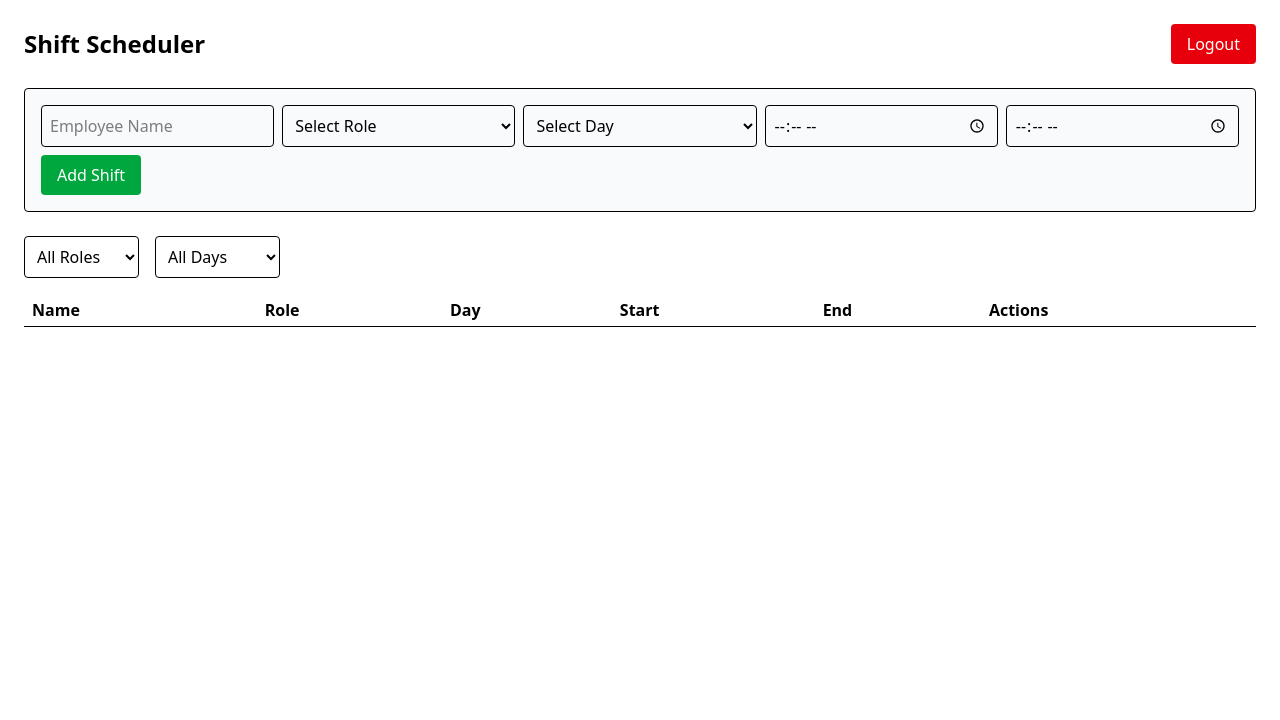
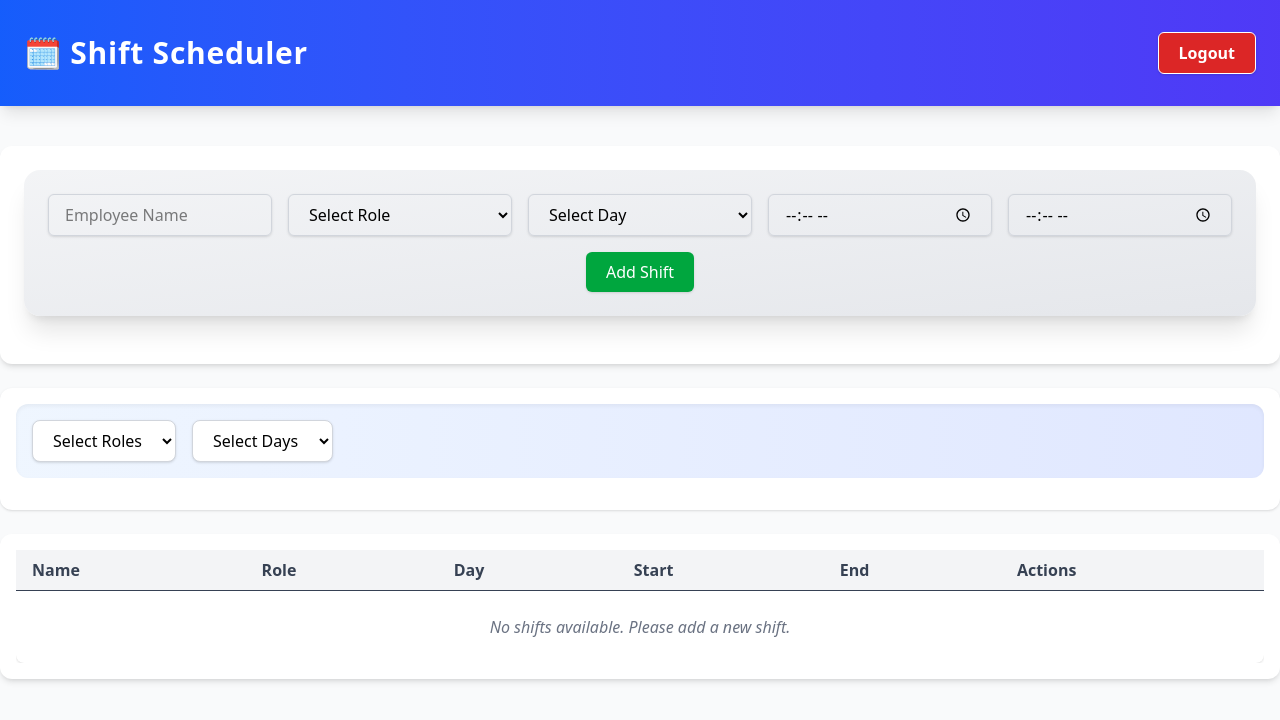
Before and after one commit to Suryasu5678/MN-Engineering, a React (Vite) app: page /dashboard in a window 1280 px wide. Shown: the top 720 px of the page. Built offline with nearby package versions, Linux system fonts and the light colour scheme; sample sign-in values are in the browser's storage.

Commit message:
Improve UI design and user experience

```diff
--- a/src/pages/Dashboard.jsx
+++ b/src/pages/Dashboard.jsx
@@ -16,28 +16,37 @@ export default function Dashboard({ onLogout }) {
   );
 
   return (
-    <div className="p-6">
-      <header className="flex justify-between items-center mb-6">
-        <h1 className="text-2xl font-bold">Shift Scheduler</h1>
+    <div className="min-h-screen bg-gray-50">
+      <header className="flex justify-between items-center mb-10  bg-gradient-to-r from-blue-600 to-indigo-600 text-white  px-6 py-8 shadow-lg">
+        <h1 className="text-3xl font-bold tracking-wide">🗓️ Shift Scheduler</h1>
         <button
           onClick={onLogout}
-          className="px-4 py-2 bg-red-600 text-white rounded cursor-pointer hover:bg-red-400"
+          className="px-5 py-2 rounded-md bg-[#DC2626] hover:bg-[#B91C1C] border-white-500 border-1 text-white-700 font-semibold shadow cursor-pointer transition duration-200"
         >
           Logout
         </button>
       </header>
+
+      <div className="bg-white p-6 rounded-xl shadow-md mb-6">
         <ShiftForm onSave={addShift} />
+      </div>
+
+      <div className="bg-white p-4 rounded-xl shadow-sm mb-6">
         <FilterBar
           role={filterRole}
           day={filterDay}
           setRole={setFilterRole}
           setDay={setFilterDay}
         />
+      </div>
+
+      <div className="bg-white p-4 rounded-xl shadow-md">
         <ShiftTable
           shifts={filtered}
           onUpdate={updateShift}
           onDelete={deleteShift}
         />
       </div>
+    </div>
   );
 }
--- a/src/pages/FilterBar.jsx
+++ b/src/pages/FilterBar.jsx
@@ -14,26 +14,26 @@ export default function FilterBar({ role, day, setRole, setDay }) {
   ];
 
   return (
-    <div className="mb-4 flex space-x-4">
+    <div className="mb-4 bg-gradient-to-r from-blue-50 to-indigo-100 p-4 rounded-xl shadow-inner flex flex-wrap gap-4">
       <select
         value={role}
         onChange={(e) => setRole(e.target.value)}
-        className="p-2 border rounded cursor-pointer"
+        className="px-4 py-2 bg-white border border-gray-300 rounded-lg shadow-sm focus:outline-none focus:ring-2 focus:ring-blue-500 transition w-full sm:w-auto cursor-pointer"
       >
         {roles.map((r) => (
           <option key={r} value={r}>
-            {r || "All Roles"}
+            {r || "Select Roles"}
           </option>
         ))}
       </select>
       <select
         value={day}
         onChange={(e) => setDay(e.target.value)}
-        className="p-2 border rounded  cursor-pointer"
+        className="px-4 py-2 bg-white border border-gray-300 rounded-lg shadow-sm focus:outline-none focus:ring-2 focus:ring-blue-500 transition w-full sm:w-auto cursor-pointer"
       >
         {days.map((d) => (
           <option key={d} value={d}>
-            {d || "All Days"}
+            {d || "Select Days"}
           </option>
         ))}
       </select>
--- a/src/pages/Login.jsx
+++ b/src/pages/Login.jsx
@@ -1,10 +1,10 @@
 import React, { useState } from "react";
 import bgImage from "../assets/astronaut-destiny-walking-the-unknown-2r-3840x2160.jpg";
-
 
 export default function Login({ onLogin }) {
   const [user, setUser] = useState("");
   const [pass, setPass] = useState("");
+  const [showPassword, setShowPassword] = useState(false);
   const [error, setError] = useState("");
 
   const handleSubmit = (e) => {
@@ -18,7 +18,7 @@ export default function Login({ onLogin }) {
 
   return (
     <div
-      className="min-h-screen flex items-center justify-center "
+      className="min-h-screen flex items-center justify-center"
       style={{
         backgroundImage: `url(${bgImage})`,
         backgroundSize: "cover",
@@ -30,10 +30,10 @@ export default function Login({ onLogin }) {
         onSubmit={handleSubmit}
         className="p-8 w-full max-w-md py-20 rounded-2xl bg-white/10 backdrop-blur-md border border-white/20 shadow-lg flex flex-col justify-center items-center"
       >
-        <h2 className="text-xl text-center  text-amber-200 font-bold my-7">
+        <h2 className="text-xl text-center text-amber-200 font-bold my-7">
           Login
         </h2>
-        <div className="text-white">
+        <div className="text-white w-full">
           <input
             type="text"
             placeholder="Username"
@@ -41,21 +41,70 @@ export default function Login({ onLogin }) {
             onChange={(e) => setUser(e.target.value)}
             className="p-2 w-full border rounded mb-5"
           />
-          <input
-            type="password"
-            placeholder="Password"
-            value={pass}
-            onChange={(e) => setPass(e.target.value)}
-            className="mb-2 p-2 w-full border rounded"
-          />
+
+          <div className="relative w-full">
+            <input
+              type={showPassword ? "text" : "password"}
+              placeholder="Password"
+              value={pass}
+              onChange={(e) => setPass(e.target.value)}
+              className="p-2 w-full border rounded pr-10"
+            />
+            <button
+              type="button"
+              onClick={() => setShowPassword((prev) => !prev)}
+              className="absolute top-1/2 right-3 -translate-y-1/2"
+              tabIndex={-1}
+            >
+              {showPassword ? (
+                // Eye Slash SVG
+                <svg
+                  xmlns="http://www.w3.org/2000/svg"
+                  fill="none"
+                  viewBox="0 0 24 24"
+                  strokeWidth={1.5}
+                  stroke="white"
+                  className="w-5 h-5"
+                >
+                  <path
+                    strokeLinecap="round"
+                    strokeLinejoin="round"
+                    d="M3 3l18 18M15.75 15.75A5.25 5.25 0 018.25 8.25M9.566 5.566A9.005 9.005 0 0112 3c4.97 0 9 7.5 9 7.5a15.977 15.977 0 01-2.796 3.908M6.714 6.714A15.977 15.977 0 003 10.5S7.03 18 12 18c1.273 0 2.49-.396 3.534-1.07"
+                  />
+                </svg>
+              ) : (
+                // Eye SVG
+                <svg
+                  xmlns="http://www.w3.org/2000/svg"
+                  fill="none"
+                  viewBox="0 0 24 24"
+                  strokeWidth={1.5}
+                  stroke="white"
+                  className="w-5 h-5"
+                >
+                  <path
+                    strokeLinecap="round"
+                    strokeLinejoin="round"
+                    d="M2.25 12S6.75 4.5 12 4.5 21.75 12 21.75 12 17.25 19.5 12 19.5 2.25 12 2.25 12z"
+                  />
+                  <path
+                    strokeLinecap="round"
+                    strokeLinejoin="round"
+                    d="M15 12a3 3 0 11-6 0 3 3 0 016 0z"
+                  />
+                </svg>
+              )}
+            </button>
+          </div>
         </div>
+
         <button
           type="submit"
-          className="w-[70%] py-2 bg-[#2595d2] text-white rounded cursor-pointer hover:bg-blue-400 mt-8 "
+          className="w-[70%] py-2 bg-[#2595d2] text-white rounded cursor-pointer hover:bg-blue-400 mt-8"
         >
-          <span className="">Sign In </span>
+          <span className="">Sign In</span>
         </button>
-        {error && <p className="mt-2 text-red-500">{error}</p>}
+        {error && <p className="mt-2 text-red-500 font-bold ">{error}</p>}
       </form>
     </div>
   );
--- a/src/pages/ShiftForm.jsx
+++ b/src/pages/ShiftForm.jsx
@@ -4,7 +4,7 @@ export default function ShiftForm({ onSave, existing, index, onCancel }) {
   const [data, setData] = useState(
     existing || { name: "", role: "", day: "", start: "", end: "" }
   );
-  const [error, setError] = useState("");
+  const [errors, setErrors] = useState({});
 
   const roles = ["Developer", "Designer", "QA", "Manager"];
   const days = [
@@ -20,31 +20,49 @@ export default function ShiftForm({ onSave, existing, index, onCancel }) {
   const handleSubmit = (e) => {
     e.preventDefault();
     const { name, role, day, start, end } = data;
-    if (!name || !role || !day || !start || !end)
-      return setError("All fields are required.");
-    if (end <= start)
-      return setError("End time must be later than start time.");
+    const newErrors = {};
+
+    if (!name) newErrors.name = "Name is required.";
+    if (!role) newErrors.role = "Role is required.";
+    if (!day) newErrors.day = "Day is required.";
+    if (!start) newErrors.start = "Start time is required.";
+    if (!end) newErrors.end = "End time is required.";
+    else if (start && end && end <= start)
+      newErrors.end = "End time must be later than start time.";
+
+    setErrors(newErrors);
+    if (Object.keys(newErrors).length > 0) return;
+
     onSave(data, index);
     if (!existing) setData({ name: "", role: "", day: "", start: "", end: "" });
+    setErrors({});
     if (onCancel) onCancel();
   };
+
 
   return (
     <form
       onSubmit={handleSubmit}
-      className="mb-6 p-4 border rounded bg-gray-50"
+      className="mb-6 p-6 rounded-2xl bg-gradient-to-br from-gray-100 to-gray-200 shadow-xl hover:shadow-2xl transition-all duration-200"
     >
-      <div className="grid grid-cols-1 md:grid-cols-5 gap-2">
+      <div className="grid grid-cols-1 md:grid-cols-5 gap-4">
+        <div className="flex flex-col">
           <input
             placeholder="Employee Name"
             value={data.name}
             onChange={(e) => setData({ ...data, name: e.target.value })}
-          className="p-2 border rounded"
+            className="px-4 py-2 border border-gray-300 rounded-md shadow-sm focus:outline-none focus:ring-2 focus:ring-blue-500 focus:border-transparent"
           />
+          {errors.name && (
+            <span className="text-red-500 text-xs mt-1">{errors.name}</span>
+          )}
+        </div>
+
+        <div className="flex flex-col">
           <select
             value={data.role}
             onChange={(e) => setData({ ...data, role: e.target.value })}
-          className="p-2 border rounded cursor-pointer"
+            className="px-4 py-2 border border-gray-300 rounded-md shadow-sm focus:outline-none focus:ring-2 focus:ring-blue-500 focus:border-transparent cursor-pointer"
           >
             <option value="">Select Role</option>
             {roles.map((r) => (
@@ -53,10 +71,16 @@ export default function ShiftForm({ onSave, existing, index, onCancel }) {
               </option>
             ))}
           </select>
+          {errors.role && (
+            <span className="text-red-500 text-xs mt-1">{errors.role}</span>
+          )}
+        </div>
+
+        <div className="flex flex-col">
           <select
             value={data.day}
             onChange={(e) => setData({ ...data, day: e.target.value })}
-          className="p-2 border rounded  cursor-pointer"
+            className="px-4 py-2 border border-gray-300 rounded-md shadow-sm focus:outline-none focus:ring-2 focus:ring-blue-500 focus:border-transparent cursor-pointer"
           >
             <option value="">Select Day</option>
             {days.map((d) => (
@@ -65,34 +89,53 @@ export default function ShiftForm({ onSave, existing, index, onCancel }) {
               </option>
             ))}
           </select>
+          {errors.day && (
+            <span className="text-red-500 text-xs mt-1">{errors.day}</span>
+          )}
+        </div>
+
+        <div className="flex flex-col">
           <input
             type="time"
             value={data.start}
             onChange={(e) => setData({ ...data, start: e.target.value })}
-          className="p-2 border rounded "
+            onClick={(e) => e.target.showPicker()}
+            className="px-4 py-2 border border-gray-300 rounded-md shadow-sm focus:outline-none focus:ring-2 focus:ring-blue-500 focus:border-transparent cursor-pointer"
           />
+
+          {errors.start && (
+            <span className="text-red-500 text-xs mt-1">{errors.start}</span>
+          )}
+        </div>
+
+        <div className="flex flex-col">
           <input
             type="time"
             value={data.end}
             onChange={(e) => setData({ ...data, end: e.target.value })}
-          className="p-2 border rounded "
+            onClick={(e) => e.target.showPicker()}
+            className="px-4 py-2 border border-gray-300 rounded-md shadow-sm focus:outline-none focus:ring-2 focus:ring-blue-500 focus:border-transparent cursor-pointer"
           />
+          {errors.end && (
+            <span className="text-red-500 text-xs mt-1">{errors.end}</span>
+          )}
         </div>
-      <div className="mt-2 flex space-x-2">
-        <button className="px-4 py-2 bg-green-600 text-white rounded cursor-pointer hover:bg-green-400 hover:scale-103">
+      </div>
+
+      <div className="mt-4 flex justify-center space-x-3">
+        <button className="px-5 py-2 bg-green-600 text-white rounded-md shadow hover:bg-green-500 transition duration-150 cursor-pointer">
           {existing ? "Save" : "Add Shift"}
         </button>
         {existing && (
           <button
             type="button"
             onClick={onCancel}
-            className="px-4 py-2 bg-gray-400 text-white rounded "
+            className="px-5 py-2 bg-gray-500 text-white rounded-md shadow hover:bg-gray-600 transition duration-150 cursor-pointer"
           >
             Cancel
           </button>
         )}
       </div>
-      {error && <p className="text-red-500 mt-2">{error}</p>}
     </form>
   );
 }
--- a/src/pages/ShiftTable.jsx
+++ b/src/pages/ShiftTable.jsx
@@ -5,51 +5,73 @@ export default function ShiftTable({ shifts, onUpdate, onDelete }) {
   const [editing, setEditing] = useState(null);
 
   return (
-    <table className="w-full text-left border-collapse">
-      <thead>
+    <div className="overflow-x-auto">
+      <table className="w-full text-left border-collapse bg-white rounded-lg shadow-sm">
+        <thead className="bg-gray-100 text-gray-700">
           <tr>
             {["Name", "Role", "Day", "Start", "End", "Actions"].map((h) => (
-            <th key={h} className="border-b px-2 py-1">
+              <th key={h} className="border-b px-4 py-2 font-semibold">
                 {h}
               </th>
             ))}
           </tr>
         </thead>
         <tbody>
-        {shifts.map((s, i) => (
-          <tr key={i} className="border-b">
+          {shifts.length === 0 ? (
+            <tr>
+              <td colSpan="6" className="text-center py-6 text-gray-500 italic">
+                No shifts available. Please add a new shift.
+              </td>
+            </tr>
+          ) : (
+            shifts.map((s, i) => (
+              <tr
+                key={i}
+                className={`border-b ${
+                  i % 2 === 0 ? "bg-white" : "bg-gray-50"
+                } hover:bg-blue-50 transition`}
+              >
                 {editing === i ? (
                   <td colSpan="6">
                     <ShiftForm
                       existing={s}
                       index={i}
-                  onSave={(data, idx) => onUpdate(idx, data)}
+                      onSave={(data, idx) => {
+                        onUpdate(idx, data);
+                        setEditing(null);
+                      }}
                       onCancel={() => setEditing(null)}
                     />
                   </td>
                 ) : (
                   <>
-                <td className="px-2 py-1">{s.name}</td>
-                <td className="px-2 py-1">{s.role}</td>
-                <td className="px-2 py-1">{s.day}</td>
-                <td className="px-2 py-1">{s.start}</td>
-                <td className="px-2 py-1">{s.end}</td>
-                <td className="px-2 py-1 space-x-2">
+                    <td className="px-4 py-2">{s.name}</td>
+                    <td className="px-4 py-2">{s.role}</td>
+                    <td className="px-4 py-2">{s.day}</td>
+                    <td className="px-4 py-2">{s.start}</td>
+                    <td className="px-4 py-2">{s.end}</td>
+                    <td className="px-4 py-2 space-x-2">
                       <button
                         onClick={() => setEditing(i)}
-                    className="text-blue-600"
+                        className="px-3 py-1 bg-blue-100 text-blue-700 border border-blue-300 rounded-md hover:bg-blue-200 transition duration-150 text-sm  cursor-pointer"
                       >
                         Edit
                       </button>
-                  <button onClick={() => onDelete(i)} className="text-red-600">
+
+                      <button
+                        onClick={() => onDelete(i)}
+                        className="px-3 py-1 bg-red-100 text-red-700 border border-red-300 rounded-md hover:bg-red-200 transition duration-150 text-sm  cursor-pointer"
+                      >
                         Delete
                       </button>
                     </td>
                   </>
                 )}
               </tr>
-        ))}
+            ))
+          )}
         </tbody>
       </table>
+    </div>
   );
 }
```
Lines whose indentation alone changed are shown as unchanged.
